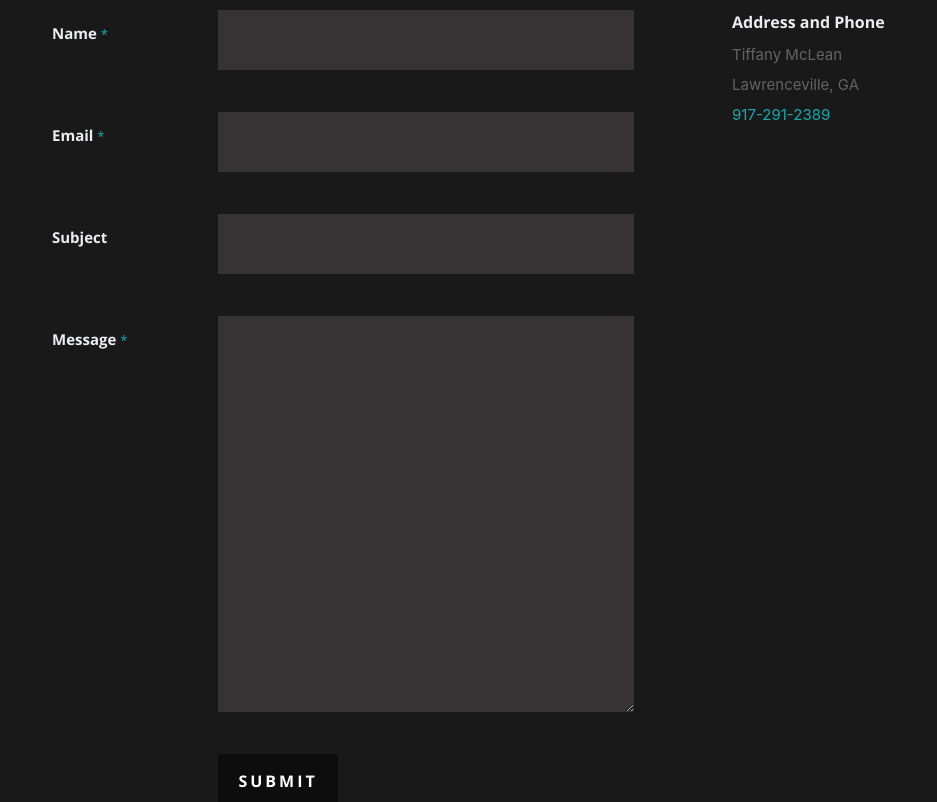
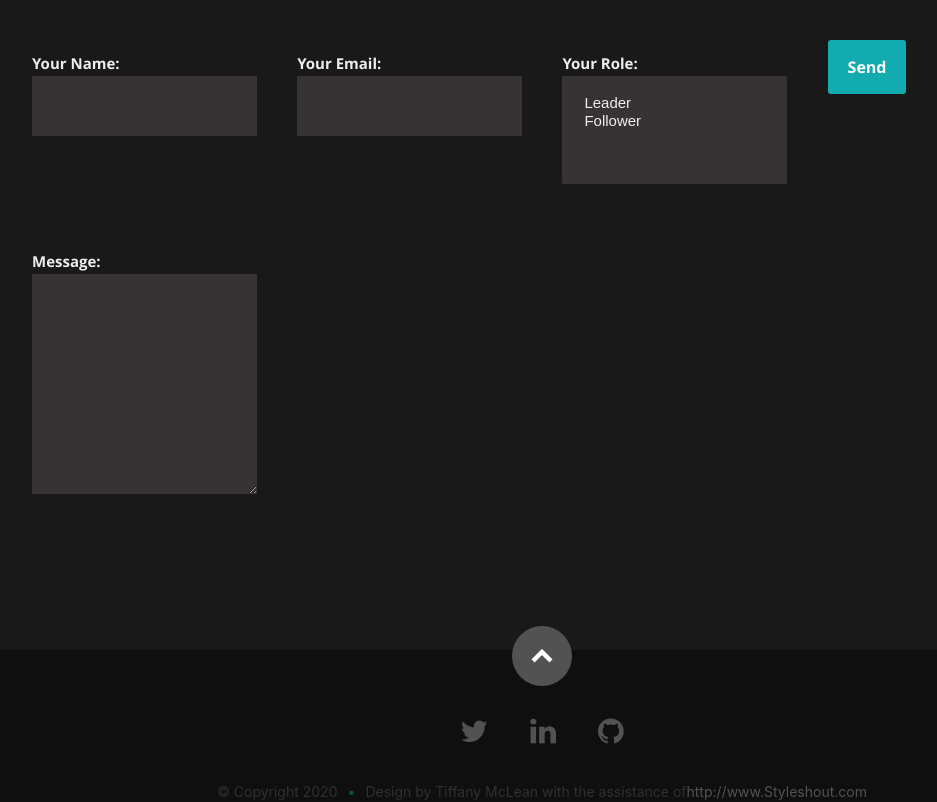
Before and after one commit to Aries324/portfolio, a React (Create React App) app: page / in a window 1280 px wide. Shown: the part 5420-6222 px from the top of the page, without its empty margins (98-1035 px from the left). Built offline with nearby package versions, Linux system fonts and the light colour scheme.

Commit message:
adds form

```diff
--- a/src/components/contactus/contactus.js
+++ b/src/components/contactus/contactus.js
@@ -21,96 +21,7 @@
             </div>
           </div>
           <div className="row">
-            <div className="eight columns">
-              {/* form */}
-              <form
-                name="contactForm"
-                id="contactForm"
-                method="POST"
-
-                data-netlify="true"
-              >
-                <fieldset>
-                  <div>
-                    <label>
-                      Name <span className="required">*</span>
-                    </label>
-                    <input
-                      type="text"
-                      size={35}
-                      id="contactName"
-                      name="contactName"
-                    />
-                  </div>
-                  <div>
-                    <label>
-                      Email <span className="required">*</span>
-                    </label>
-                    <input
-                      type="text"
-                      size={35}
-                      id="contactEmail"
-                      name="contactEmail"
-                    />
-                  </div>
-                  <div>
-                    <label>Subject</label>
-                    <input
-                      type="text"
-                      size={35}
-                      id="contactSubject"
-                      name="contactSubject"
-                    />
-                  </div>
-                  <div>
-                    <label>
-                      Message <span className="required">*</span>
-                    </label>
-                    <textarea
-                      cols={50}
-                      rows={15}
-                      id="contactMessage"
-                      name="contactMessage"
-                    />
-                  </div>
-                  <div>
-                    <button className="submit">Submit</button>
-                    <span id="image-loader">
-                      <img alt="" src="images/loader.gif" />
-                    </span>
-                  </div>
-                </fieldset>
-              </form>{" "}
-              {/* Form End */}
-              {/* contact-warning */}
-              <div id="message-warning">
-                {" "}
-                An error has occurred while processing your message
-              </div>
-              {/* contact-success */}
-              <div id="message-success">
-                <i className="fa fa-check" />
-                Your message was sent, thank you!
-                <br />
-              </div>
-            </div>
-            <aside className="four columns footer-widgets">
-              <div className="widget widget_contact">
-                <h4>Address and Phone</h4>
-                <p className="address">
-                  Tiffany McLean
-                  <br />
-                  Lawrenceville, GA
-                  <br />
-                  <span>
-                    {" "}
-                    <a href="tel:9172912389">917-291-2389</a>
-                  </span>
-                </p>
-              </div>
-            </aside>
-          </div>
-        </section>
+            <div className="eight columns">{/* form */}</div>
             <form name="contact" method="POST" data-netlify="true">
               <p>
                 <label>
@@ -140,8 +51,8 @@
                 <button type="submit">Send</button>
               </p>
             </form>
-
-
+          </div>
+        </section>
       </React.Fragment>
     );
   }
```
Lines whose indentation alone changed are shown as unchanged.
